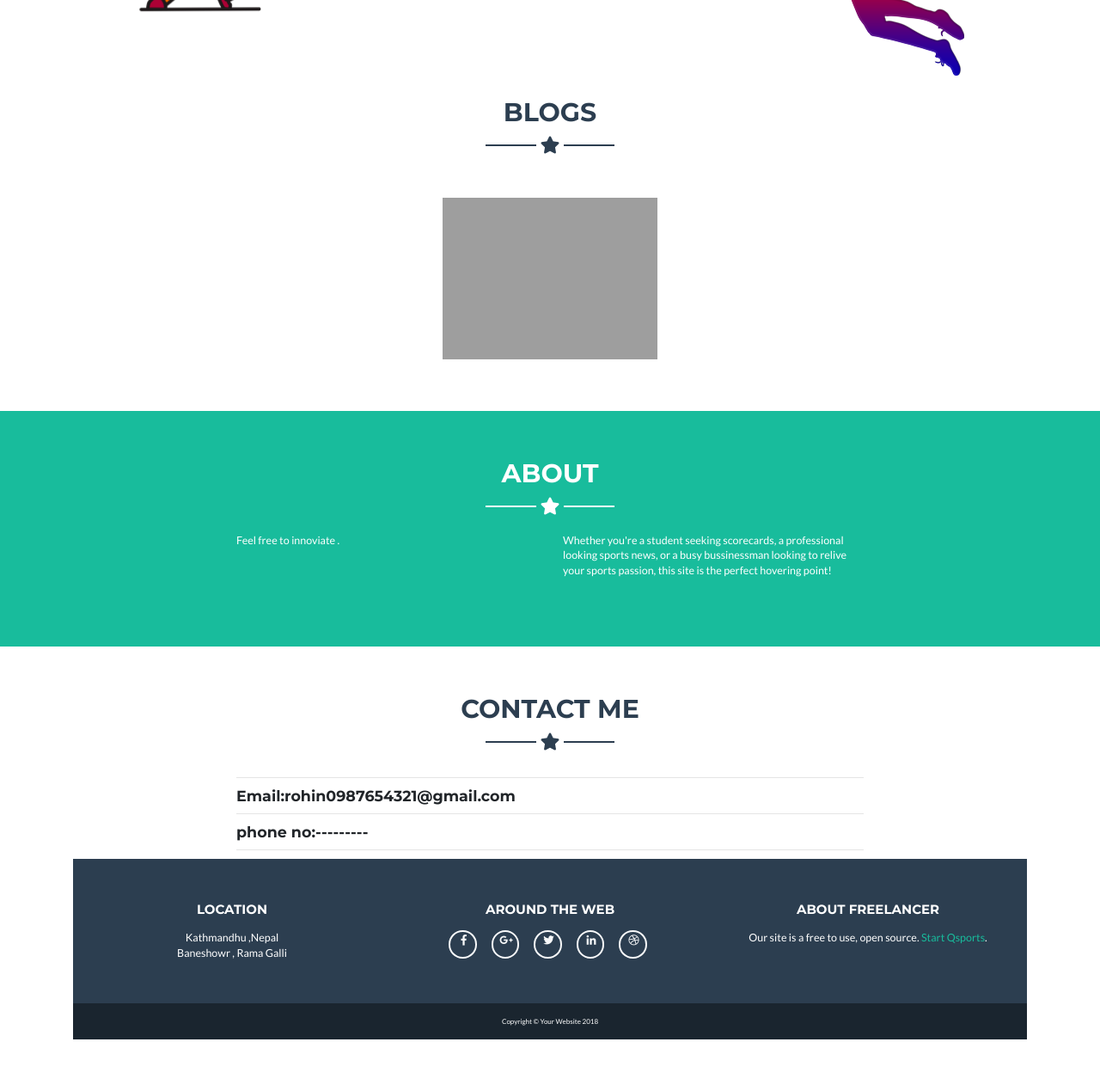
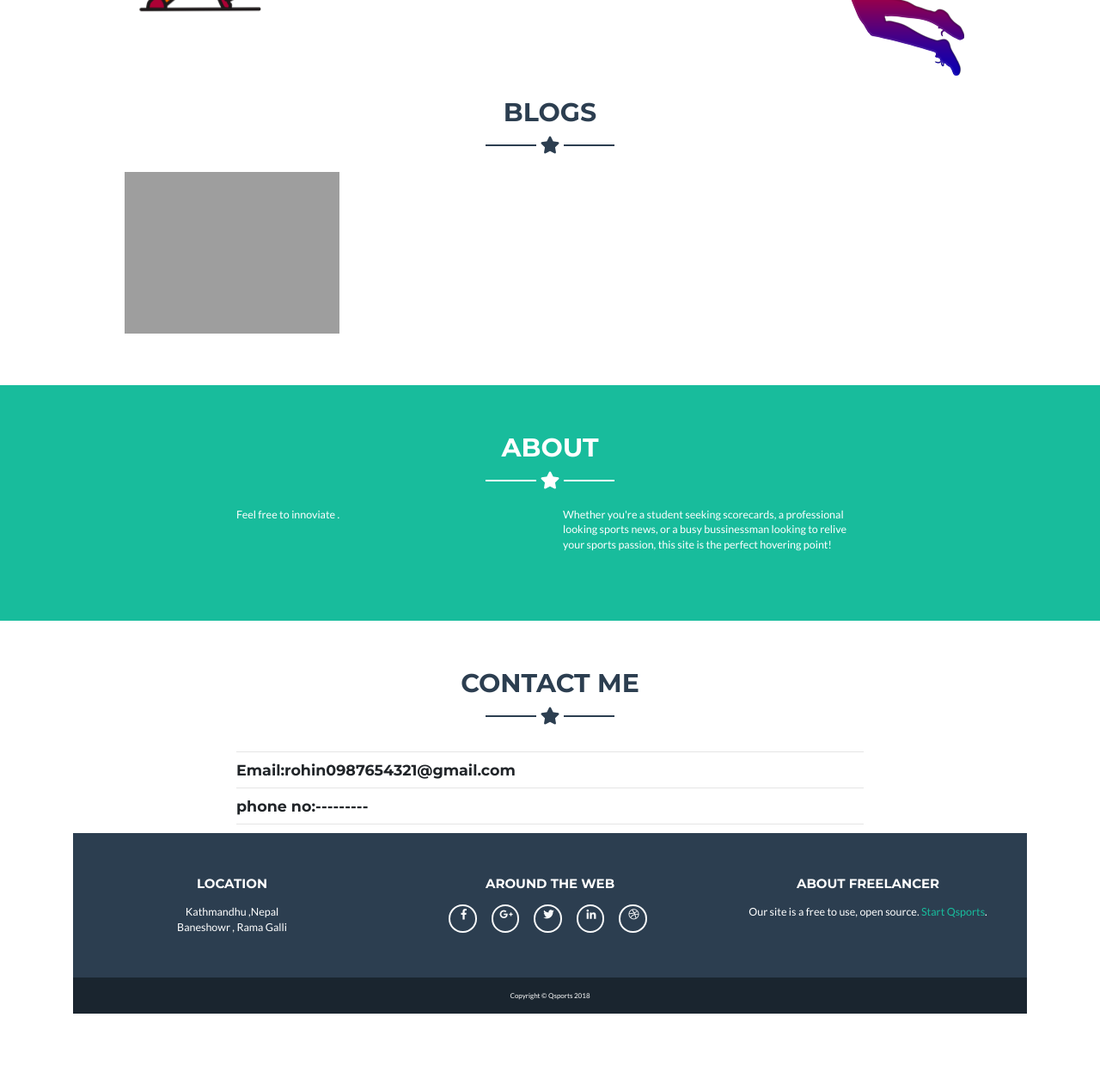
Before and after one commit to kausalgautam/django_samir, a Django app: page /cricket in a window 1280 px wide. Shown: the part 658-1927 px from the top of the page at 86% size. After the commit the page ends 1837 px from the top, so only its background shows below. Run offline with Django 3.2, Linux system fonts and the light colour scheme; some libraries are stand-ins or nearby versions; grey boxes are pictures that could not be loaded.

Commit message:
init commit

```diff
--- a/movie1/templates/base.html
+++ b/movie1/templates/base.html
@@ -118,7 +118,6 @@
             </a>
           </div>
       </div>
-
  <div class="container">
         <h2 class="text-center text-uppercase text-secondary mb-0">Blogs</h2>
         <hr class="star-dark mb-5">
@@ -130,12 +129,11 @@
                   <i class="fas fa-search-plus fa-3x"></i>
                 </div>
               </div>
+              <img class="img-fluid" src="{% static 'movie1/img/portfolio/game.png' %}" alt="">
+            </a>
           </div>
       </div>
-                  <img class="img-fluid" src="{% static 'movie1/img/portfolio/game.png' %}" alt="">
-                </a>
 
-            </div>
 
 
     </section>
@@ -224,7 +222,7 @@
 
     <div class="copyright py-4 text-center text-white">
       <div class="container">
-        <small>Copyright &copy; Your Website 2018</small>
+        <small>Copyright &copy; Qsports 2018</small>
       </div>
     </div>
 
```
Lines whose indentation alone changed are shown as unchanged.
